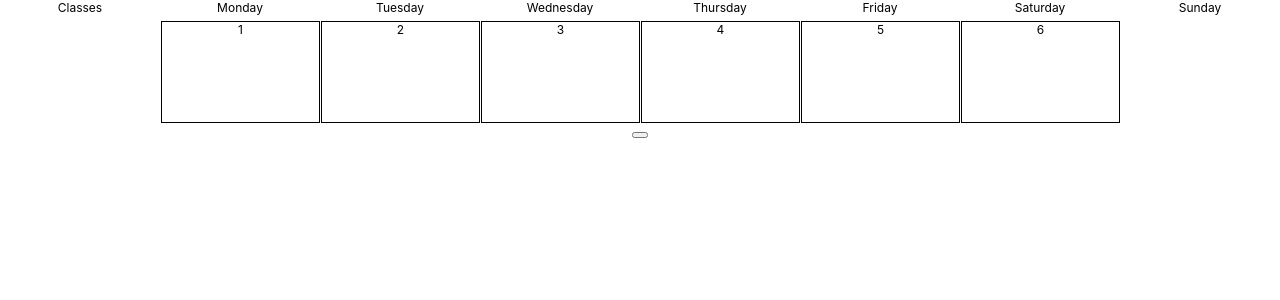
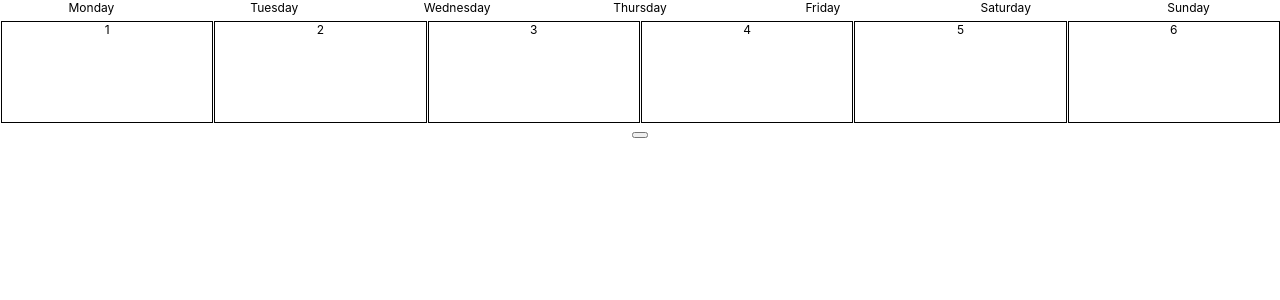
Before and after one commit to BrennanDury/Calendar, a React (Create React App) app: page / in a window 1280 px wide. Both pictures are taken after a click on the button 640 px from the left and 32 px from the top of the page. Shown: the top 300 px of the page. Built offline with nearby package versions, Linux system fonts and the light colour scheme.

Commit message:
Made inputs for class name and add an assignment

```diff
--- a/src/App.css
+++ b/src/App.css
@@ -3,44 +3,9 @@
   font-size: 12px;
 }
 
-.App-logo {
-  height: 40vmin;
-  pointer-events: none;
-}
-
-@media (prefers-reduced-motion: no-preference) {
-  .App-logo {
-    animation: App-logo-spin infinite 20s linear;
-  }
-}
-
-.App-header {
-  background-color: #282c34;
-  min-height: 100vh;
-  display: flex;
-  flex-direction: column;
-  align-items: center;
-  justify-content: center;
-  font-size: calc(10px + 2vmin);
-  color: white;
-}
-
-.App-link {
-  color: #61dafb;
-}
-
-@keyframes App-logo-spin {
-  from {
-    transform: rotate(0deg);
-  }
-  to {
-    transform: rotate(360deg);
-  }
-}
-
 .grid-container {
   display: grid;
-  grid-template-columns: repeat(8, 1fr);
+  grid-auto-columns: 1fr;
 }
 
 .label {
@@ -48,29 +13,29 @@
 }
 
 .monday {
+  grid-column: 1;
+}
+
+.tuesday {
   grid-column: 2;
 }
 
-.tuesday {
+.wednesday {
   grid-column: 3;
 }
 
-.wednesday {
+.thursday {
   grid-column: 4;
 }
 
-.thursday {
+.friday {
   grid-column: 5;
 }
 
-.friday {
+.saturday {
   grid-column: 6;
 }
 
-.saturday {
+.sunday {
   grid-column: 7;
 }
-
-.sunday {
-  grid-column: 8;
-}
--- a/src/App.tsx
+++ b/src/App.tsx
@@ -26,9 +26,6 @@ class App extends React.Component<{}, AppState> {
         return (
             <div className="App">
                 <div className="grid-container">
-                    <div className="classList label">
-                        Classes
-                    </div>
                     <div className="monday label">
                         Monday
                     </div>
--- a/src/ClassDay.css
+++ b/src/ClassDay.css
@@ -6,29 +6,29 @@
 }
 
 .one {
+    grid-column: 1;
+}
+
+.two {
     grid-column: 2;
 }
 
-.two {
+.three {
     grid-column: 3;
 }
 
-.three {
+.four {
     grid-column: 4;
 }
 
-.four {
+.five {
     grid-column: 5;
 }
 
-.five {
+.six {
     grid-column: 6;
 }
 
-.six {
+.seven {
     grid-column: 7;
 }
-
-.seven {
-    grid-column: 8;
-}
--- a/src/ClassPanel.css
+++ b/src/ClassPanel.css
@@ -1,3 +1,5 @@
-.class {
+
+.wrapper {
     grid-column: 1;
+    width : 120px;
 }
--- a/src/ClassWeek.css
+++ b/src/ClassWeek.css
@@ -1,4 +1,4 @@
 .class-grid-container {
     display: grid;
-    grid-template-columns: repeat(8, 1fr);
+    grid-auto-columns: 1fr;
 }
```
Also changed, not shown: src/ClassPanel.tsx (+9 -2 lines).
